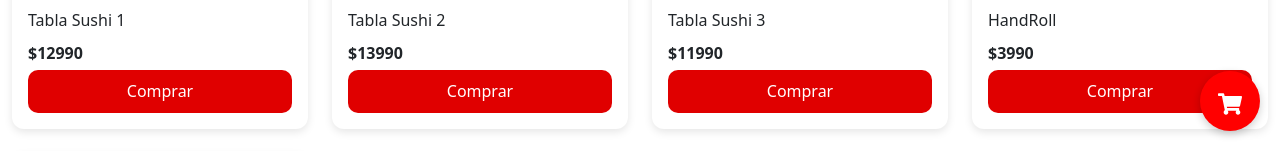
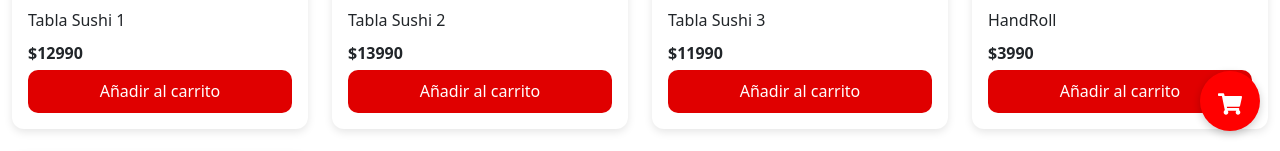
Before and after one commit to kamus1/fukusuke-sushi, a React (Vite) app in the folder frontend/: page / in a window 1280 px wide. Shown: the part 649-800 px from the top of the page. Built offline with nearby package versions, Linux system fonts and the light colour scheme.

Commit message:
card button text home fix

```diff
--- a/frontend/src/pages/Home.tsx
+++ b/frontend/src/pages/Home.tsx
@@ -69,7 +69,7 @@ const Home: React.FC = () => {
                       })
                     }
                   >
-                    Comprar
+                    Añadir al carrito
                   </button>
                 </div>
               </div>
```
